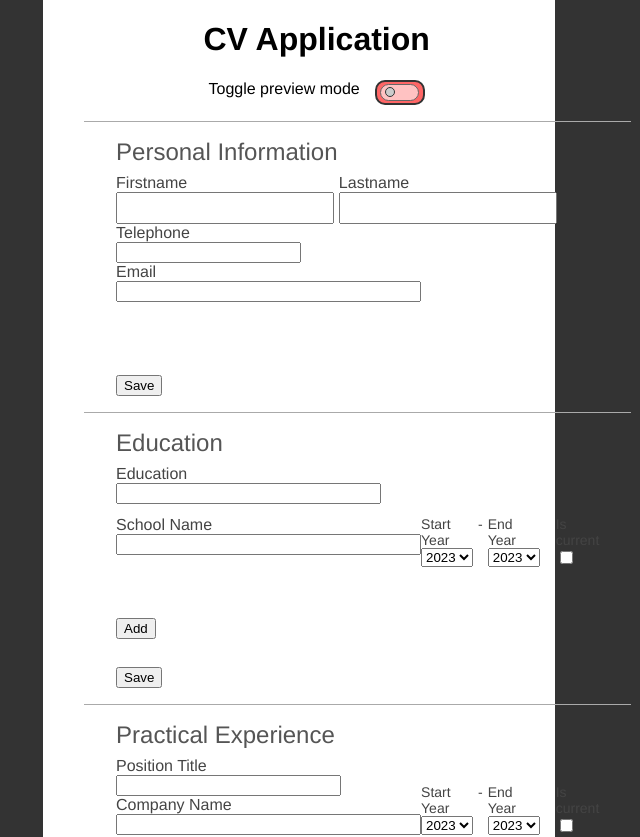
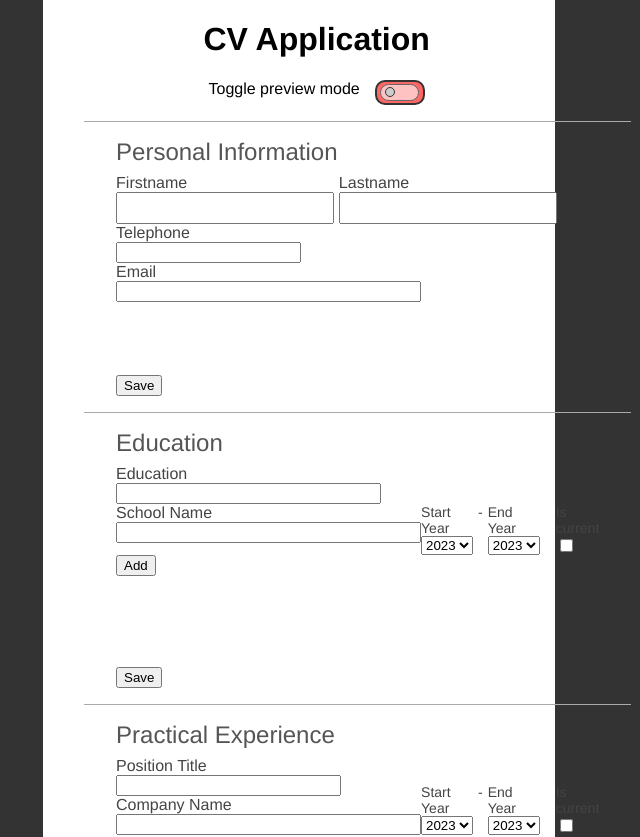
Before and after one commit to JSHC/odin-cvproject, a React (Create React App) app: page / in a window 1280 px wide. Shown: the top 837 px of the page, without its empty margins (341-981 px from the left). Built offline with nearby package versions, Linux system fonts and the light colour scheme.

Commit message:
Adjust Education grids and alignment

```diff
--- a/src/styles/EducationComponent.css
+++ b/src/styles/EducationComponent.css
@@ -1,7 +1,7 @@
 .education-component {
     display: grid;
     grid-template-columns: 1fr 1fr;
-    grid-template-rows: 1fr 1fr 1fr;
+    grid-template-rows: auto auto 1fr;
 }
 
 .education-container {
@@ -24,7 +24,7 @@
 .education-years {
     grid-row: 2;
     justify-self: end;
-    align-self: end;
+    align-self: center;
 }
 
 .remove-education-button {
```
Also changed, not shown: src/styles/EducationSection.css (line endings or trailing spaces).
